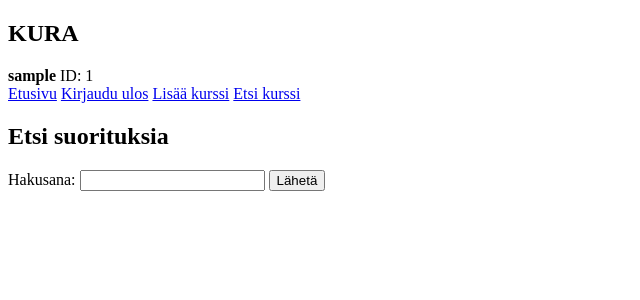
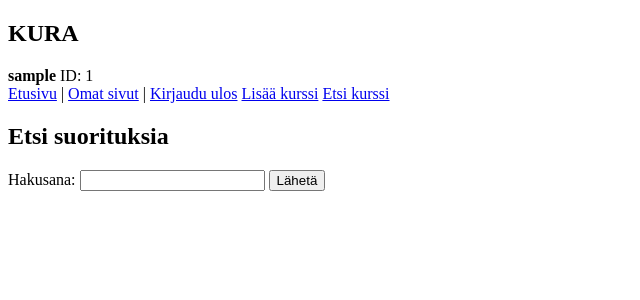
Before and after one commit to ValioEilax/kura, a Flask app: page /find_course in a window 1280 px wide. Shown: the top 300 px of the page, without its empty margins (0-640 px from the left). Run offline with Flask 3, Linux system fonts and the light colour scheme; the visitor is signed in with stand-in values (Sample User, id 1).

Commit message:
Add own page link to base layout

```diff
--- a/templates/base.html
+++ b/templates/base.html
@@ -20,8 +20,10 @@
           <span class="user-id">ID: {{ session.user_id }}</span>
         </div>
         <nav class="actions">
-          <a class="button home" href="{{ url_for('index') }}">Etusivu</a>
-          <a class="button ghost" href="{{ url_for('logout') }}">Kirjaudu ulos</a>
+          <a class="button home" href="{{ url_for('index') }}">Etusivu</a> |
+          <a class="button own-page" href="/user/{{ session.user_id }}">Omat sivut</a> |
+          <a class="button ghost" href="{{ url_for('logout') }}
+          ">Kirjaudu ulos</a>
           <a class="button primary" href="{{ url_for('new_course') }}">Lisää kurssi</a>
           <a class="button outline" href="{{ url_for('find_course') }}">Etsi kurssi</a>
         </nav>
```
